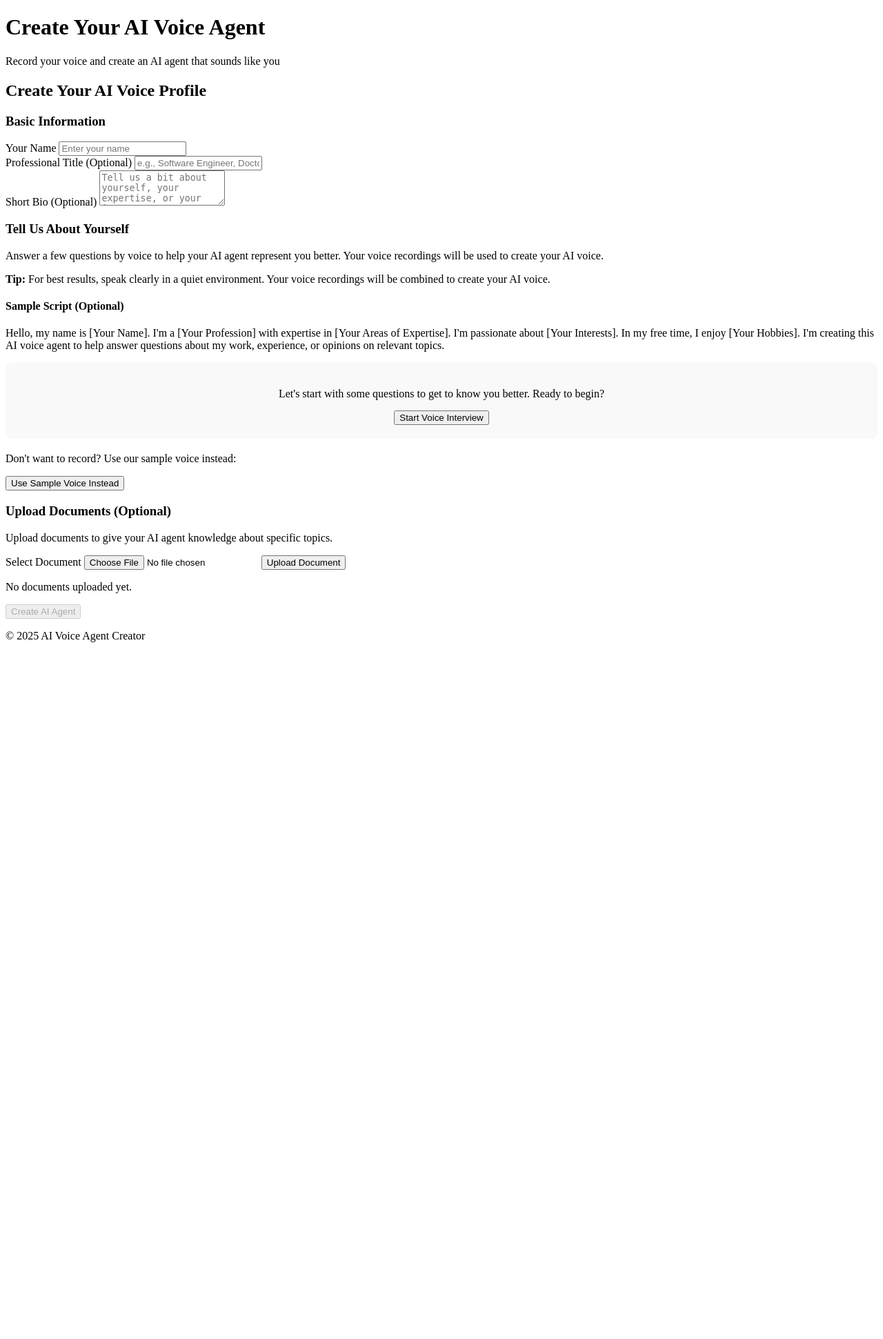
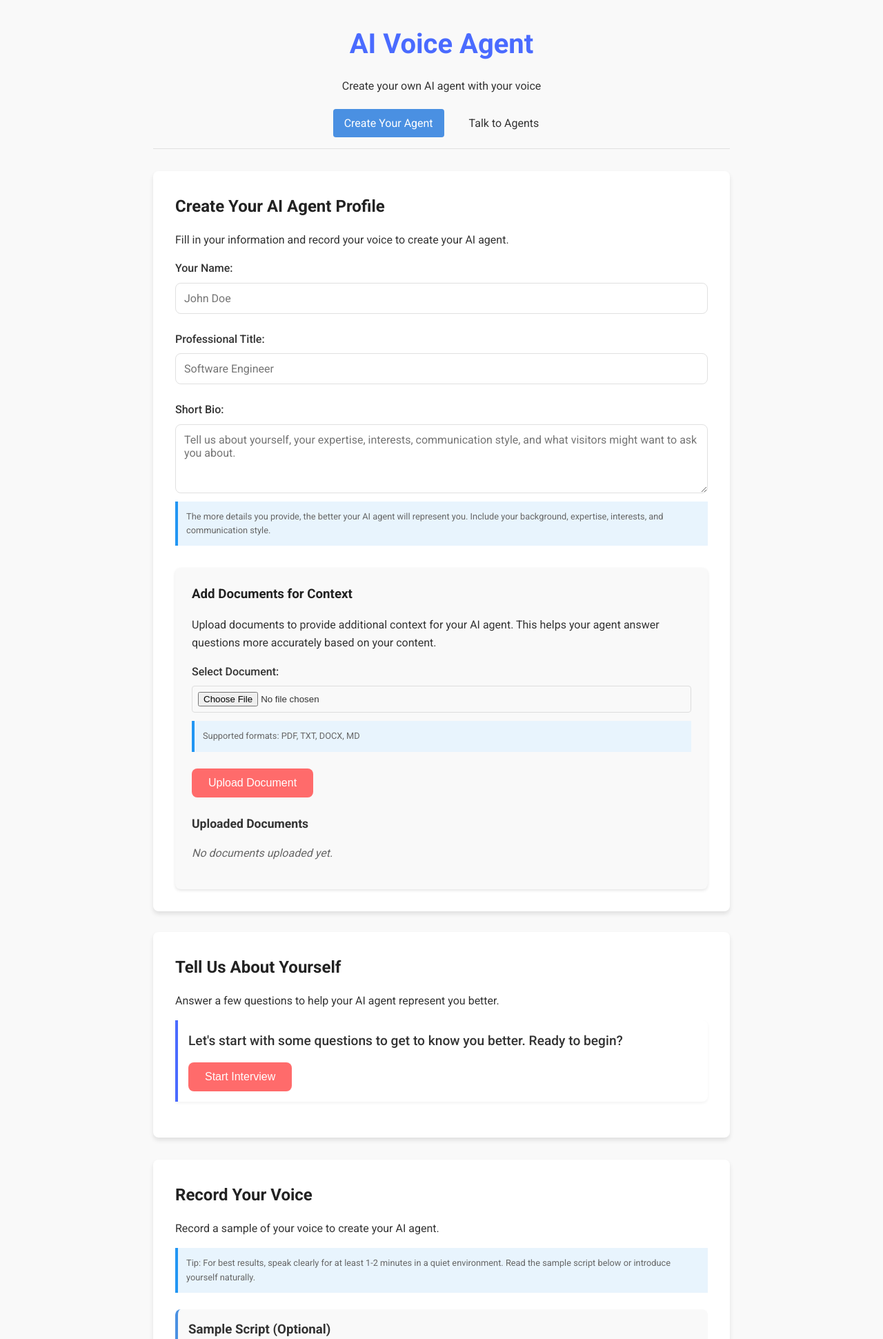
Before and after one commit to technolifts/presence, a Flask app: page / in a window 1280 px wide. Shown: the top 1941 px of the page at 69% size. Before the commit the page ends 931 px from the top, so only its background shows below. Run offline with Flask 2, Linux system fonts and the light colour scheme.

Commit message:
feat: Unify voice interview and recording sections into a cohesive user experience

```diff
--- a/static/js/app.js
+++ b/static/js/app.js
@@ -18,16 +18,12 @@ document.addEventListener('DOMContentLoaded', () => {
     const profileBio = document.getElementById('profileBio');
     const copyLinkButton = document.getElementById('copyLink');
     const shareLinkInput = document.getElementById('shareLink');
-    const resultVoiceName = document.getElementById('resultVoiceName');
+    const resultVoiceName = document.getElementById('resultAgentName');
     const resultVoiceId = document.getElementById('resultVoiceId');
     const speakButton = document.getElementById('speakButton');
     const testText = document.getElementById('testText');
     const testAudio = document.getElementById('testAudio');
     const testAudioPlayer = document.querySelector('.test-audio-player');
-    const questionContainer = document.getElementById('questionContainer');
-    const questionText = document.getElementById('questionText');
-    const nextQuestionBtn = document.getElementById('nextQuestionBtn');
-    const finishRecordingBtn = document.getElementById('finishRecordingBtn');
 
     // Set canvas dimensions
     if (visualizerCanvas) {
--- a/static/templates/index.html
+++ b/static/templates/index.html
@@ -4,207 +4,204 @@
     <meta charset="UTF-8">
     <meta name="viewport" content="width=device-width, initial-scale=1.0">
     <title>Create Your AI Voice Agent</title>
-    <link rel="stylesheet" href="/static/css/styles.css">
+    <link rel="stylesheet" href="/static/css/style.css">
+    <link rel="stylesheet" href="/static/css/document-upload.css">
+    <link href="https://fonts.googleapis.com/css2?family=Roboto:wght@300;400;500;700&display=swap" rel="stylesheet">
 </head>
 <body>
+    <div class="container">
         <header>
-        <div class="container">
-            <h1>Create Your AI Voice Agent</h1>
-            <p class="subtitle">Record your voice and create an AI agent that sounds like you</p>
-        </div>
+            <h1>AI Voice Agent</h1>
+            <p>Create your own AI agent with your voice</p>
+            <nav>
+                <a href="{{ url_for('index') }}" class="active">Create Your Agent</a>
+                <a href="{{ url_for('visitor') }}">Talk to Agents</a>
+            </nav>
         </header>
 
-    <main class="container">
-        <div class="card">
-            <div class="card-header">
-                <h2>Create Your AI Voice Profile</h2>
+        <main>
+            <section class="profile-section">
+                <h2>Create Your AI Agent Profile</h2>
+                <p>Fill in your information and record your voice to create your AI agent.</p>
+
+                <form id="profileForm">
+                    <div class="form-group">
+                        <label for="profileName">Your Name:</label>
+                        <input type="text" id="profileName" name="profileName" required placeholder="John Doe">
                     </div>
 
-            <div class="card-body">
+                    <div class="form-group">
+                        <label for="profileTitle">Professional Title:</label>
+                        <input type="text" id="profileTitle" name="profileTitle" placeholder="Software Engineer">
+                    </div>
+
+                    <div class="form-group">
+                        <label for="profileBio">Short Bio:</label>
+                        <textarea id="profileBio" name="profileBio" placeholder="Tell us about yourself, your expertise, interests, communication style, and what visitors might want to ask you about."></textarea>
+                        <p class="tip">The more details you provide, the better your AI agent will represent you. Include your background, expertise, interests, and communication style.</p>
+                    </div>
+                </form>
+
+                <div class="document-upload-section">
+                    <h3>Add Documents for Context</h3>
+                    <p>Upload documents to provide additional context for your AI agent. This helps your agent answer questions more accurately based on your content.</p>
+
+                    <div class="document-upload">
+                        <form id="documentUploadForm">
+                            <div class="form-group">
+                                <label for="documentFile">Select Document:</label>
+                                <input type="file" id="documentFile" name="document" accept=".pdf,.txt,.docx,.doc,.md">
+                                <p class="tip">Supported formats: PDF, TXT, DOCX, MD</p>
+                            </div>
+                            <button type="submit" id="uploadDocumentButton" class="btn secondary-btn">Upload Document</button>
+                        </form>
+                    </div>
+
+                    <div id="documentStatus" class="status-container" style="display: none;">
+                        <div class="loader"></div>
+                        <p>Processing document... This may take a moment.</p>
+                    </div>
+
+                    <div id="documentsList" class="documents-list">
+                        <h4>Uploaded Documents</h4>
+                        <div id="documentsContainer">
+                            <p class="no-documents">No documents uploaded yet.</p>
+                        </div>
+                    </div>
+                </div>
+            </section>
+
+            <section class="interview-section">
+                <h2>Tell Us About Yourself</h2>
+                <p>Answer a few questions to help your AI agent represent you better.</p>
+
+                <div class="interview-container">
+                    <div id="questionContainer" class="question-container">
+                        <p class="question-text">Let's start with some questions to get to know you better. Ready to begin?</p>
+                        <button id="startInterviewBtn" class="btn secondary-btn">Start Interview</button>
+                    </div>
+
+                    <div id="responseContainer" class="response-container" style="display: none;">
+                        <textarea id="userResponse" placeholder="Type your answer here..."></textarea>
+                        <div class="interview-controls">
+                            <button id="nextQuestionBtn" class="btn primary-btn">Next Question</button>
+                            <button id="finishInterviewBtn" class="btn secondary-btn" style="display: none;">Finish Interview</button>
+                        </div>
+                    </div>
+
+                    <div id="interviewProgress" class="interview-progress">
+                        <div class="progress-bar">
+                            <div id="progressFill" class="progress-fill" style="width: 0%"></div>
+                        </div>
+                        <p><span id="currentQuestionNum">0</span> of <span id="totalQuestions">10</span> questions answered</p>
+                    </div>
+
+                    <div id="interviewSummary" class="interview-summary" style="display: none;">
+                        <h3>Interview Complete!</h3>
+                        <p>Thank you for sharing information about yourself. This will help your AI agent represent you better.</p>
+                        <div class="summary-container">
+                            <h4>Summary of Your Responses:</h4>
+                            <div id="responseSummary" class="response-summary"></div>
+                        </div>
+                    </div>
+                </div>
+            </section>
+
+            <section class="recording-section">
+                <h2>Record Your Voice</h2>
+                <p>Record a sample of your voice to create your AI agent.</p>
+                <p class="tip">Tip: For best results, speak clearly for at least 1-2 minutes in a quiet environment. Read the sample script below or introduce yourself naturally.</p>
+
+                <div class="sample-script">
+                    <h3>Sample Script (Optional)</h3>
+                    <p>Hello, my name is [Your Name]. I'm a [Your Profession] with expertise in [Your Areas of Expertise]. I'm passionate about [Your Interests]. In my free time, I enjoy [Your Hobbies]. I'm creating this AI voice agent to help answer questions about [Topics]. Feel free to ask me anything about my work, experience, or opinions on relevant topics.</p>
+                    <p class="tip">For a more personalized AI agent, consider including:</p>
+                    <ul>
+                        <li>Your communication style (formal, casual, technical, etc.)</li>
+                        <li>Values and principles that are important to you</li>
+                        <li>How you typically approach problems or questions</li>
+                        <li>Specific knowledge areas where you have expertise</li>
+                        <li>Personal anecdotes that showcase your personality</li>
+                    </ul>
+                </div>
+
+                <div class="quick-test">
+                    <button id="useSampleVoice" class="btn secondary-btn">Use Sample Voice Instead</button>
+                    <p class="note">For testing purposes only - uses a pre-recorded sample.</p>
+                </div>
+
+                <div class="recorder-container">
+                    <div class="recorder-controls">
+                        <button id="recordButton" class="btn record-btn">
+                            <span class="record-icon"></span>
+                            Start Recording
+                        </button>
+                        <div id="recordingTimer" class="timer">00:00</div>
+                    </div>
+
+                    <div class="audio-visualizer">
+                        <canvas id="visualizer"></canvas>
+                    </div>
+
+                    <div class="audio-player" style="display: none;">
+                        <audio id="recordedAudio" controls></audio>
+                    </div>
+                </div>
+            </section>
+
+            <section class="voice-clone-section">
+                <h2>Create Your AI Agent</h2>
                 <form id="voiceCloneForm">
-                    <!-- Hidden fields for voice API -->
                     <input type="hidden" id="voiceName" name="voiceName">
                     <input type="hidden" id="voiceDescription" name="voiceDescription">
 
-                    <!-- Profile Information -->
-                    <div class="form-section">
-                        <h3>Basic Information</h3>
-                        <div class="form-group">
-                            <label for="profileName">Your Name</label>
-                            <input type="text" id="profileName" name="profileName" placeholder="Enter your name" required>
+                    <button type="submit" id="createVoiceButton" class="btn primary-btn" disabled>
+                        Create My AI Agent
+                    </button>
+                </form>
+
+                <div id="cloneStatus" class="status-container" style="display: none;">
+                    <div class="loader"></div>
+                    <p>Creating your voice clone... This may take a minute.</p>
                 </div>
 
-                        <div class="form-group">
-                            <label for="profileTitle">Professional Title (Optional)</label>
-                            <input type="text" id="profileTitle" name="profileTitle" placeholder="e.g., Software Engineer, Doctor, Teacher">
+                <div id="cloneResult" class="result-container" style="display: none;">
+                    <h3>AI Agent Created!</h3>
+                    <div class="voice-info">
+                        <p>Agent Name: <span id="resultAgentName"></span></p>
+                        <p>Agent ID: <span id="resultVoiceId"></span></p>
                     </div>
 
-                        <div class="form-group">
-                            <label for="profileBio">Short Bio (Optional)</label>
-                            <textarea id="profileBio" name="profileBio" rows="3" placeholder="Tell us a bit about yourself, your expertise, or your interests"></textarea>
-                        </div>
-                    </div>
-
-                    <!-- Voice Interview Section -->
-                    <div class="form-section">
-                        <h3>Tell Us About Yourself</h3>
-                        <p class="section-description">
-                            Answer a few questions by voice to help your AI agent represent you better.
-                            Your voice recordings will be used to create your AI voice.
-                        </p>
-
-                        <div class="tip">
-                            <strong>Tip:</strong> For best results, speak clearly in a quiet environment. Your voice recordings will be combined to create your AI voice.
-                        </div>
-
-                        <!-- Sample Script -->
-                        <div class="sample-script">
-                            <h4>Sample Script (Optional)</h4>
-                            <p>Hello, my name is [Your Name]. I'm a [Your Profession] with expertise in [Your Areas of Expertise]. I'm passionate about [Your Interests]. In my free time, I enjoy [Your Hobbies]. I'm creating this AI voice agent to help answer questions about my work, experience, or opinions on relevant topics.</p>
-                        </div>
-
-                        <!-- Interview Start -->
-                        <div id="interviewStart" class="interview-start">
-                            <p>Let's start with some questions to get to know you better. Ready to begin?</p>
-                            <button type="button" id="startInterviewBtn" class="btn primary-btn">Start Voice Interview</button>
-                        </div>
-
-                        <!-- Question Display (initially hidden) -->
-                        <div id="questionContainer" class="question-container" style="display: none;">
-                            <p class="question-text">Loading question...</p>
-                        </div>
-
-                        <!-- Response Container -->
-                        <div id="responseContainer" class="response-container" style="display: none;">
-                            <!-- Recording Controls -->
-                            <div class="recording-controls">
-                                <button type="button" id="recordButton" class="btn record-btn">
-                                    <span class="record-icon"></span>Record Answer
-                                </button>
-
-                                <div id="visualizer-container" class="audio-visualizer">
-                                    <canvas id="visualizer"></canvas>
-                                    <div id="recordingTimer" class="recording-timer">00:00</div>
-                                </div>
-                            </div>
-
-                            <!-- Audio Player -->
-                            <div class="audio-player" style="display: none;">
-                                <audio id="recordedAudio" controls></audio>
-                            </div>
-
-                            <!-- Navigation Controls -->
-                            <div class="interview-controls">
-                                <button type="button" id="nextQuestionBtn" class="btn secondary-btn">Next Question</button>
-                                <button type="button" id="finishInterviewBtn" class="btn primary-btn" style="display: none;">Finish Interview</button>
-                            </div>
-                        </div>
-
-                        <!-- Interview Progress -->
-                        <div id="interviewProgress" class="interview-progress" style="display: none;">
-                            <div class="progress-bar">
-                                <div id="progressFill" class="progress-fill" style="width: 0%"></div>
-                            </div>
-                            <div class="progress-text">
-                                Question <span id="currentQuestionNum">1</span> of <span id="totalQuestions">5</span>
-                            </div>
-                        </div>
-
-                        <!-- Interview Summary (shown after completion) -->
-                        <div id="interviewSummary" class="interview-summary" style="display: none;">
-                            <h4>Interview Complete!</h4>
-                            <p>Thank you for completing the interview. Your voice has been recorded and will be used to create your AI agent.</p>
-                            <div class="summary-container">
-                                <div id="responseSummary" class="response-summary"></div>
-                            </div>
-                        </div>
-
-                        <!-- Sample Voice Option -->
-                        <div class="sample-voice-option">
-                            <p>Don't want to record? Use our sample voice instead:</p>
-                            <button type="button" id="useSampleVoice" class="btn secondary-btn">Use Sample Voice Instead</button>
-                        </div>
-                    </div>
-
-                    <!-- Document Upload Section -->
-                    <div class="form-section">
-                        <h3>Upload Documents (Optional)</h3>
-                        <p class="section-description">
-                            Upload documents to give your AI agent knowledge about specific topics.
-                        </p>
-
-                        <form id="documentUploadForm">
-                            <div class="form-group">
-                                <label for="documentFile">Select Document</label>
-                                <input type="file" id="documentFile" name="documentFile" accept=".pdf,.docx,.txt,.md">
-                                <button type="submit" id="uploadDocumentButton" class="btn secondary-btn">Upload Document</button>
-                            </div>
-                        </form>
-
-                        <div id="documentStatus" class="status-message" style="display: none;">
-                            <div class="loader"></div>
-                            <p>Uploading document...</p>
-                        </div>
-
-                        <div id="documentsContainer" class="documents-container">
-                            <p class="no-documents">No documents uploaded yet.</p>
-                        </div>
-                    </div>
-
-                    <!-- Submit Button -->
-                    <div class="form-actions">
-                        <button type="submit" id="createVoiceButton" class="btn primary-btn" disabled>Create AI Agent</button>
-                    </div>
-
-                    <!-- Status Messages -->
-                    <div id="cloneStatus" class="status-message" style="display: none;">
-                        <div class="loader"></div>
-                        <p>Creating your AI agent... This may take a minute.</p>
-                    </div>
-                </form>
-
-                <!-- Result Section -->
-                <div id="cloneResult" class="result-section" style="display: none;">
-                    <h3>Your AI Agent is Ready!</h3>
-                    <p>Congratulations! Your AI agent <strong id="resultAgentName"></strong> has been created successfully.</p>
-
-                    <div class="result-details">
-                        <p>Voice ID: <span id="resultVoiceId" class="voice-id"></span></p>
-                    </div>
-
-                    <div class="share-section">
-                        <h4>Share Your AI Agent</h4>
-                        <div class="share-link-container">
-                            <input type="text" id="shareLink" readonly>
-                            <button id="copyLink" class="btn secondary-btn">Copy</button>
-                        </div>
-                    </div>
-
-                    <div class="test-section">
-                        <h4>Test Your AI Voice</h4>
-                        <div class="form-group">
-                            <label for="testText">Enter text to speak</label>
-                            <textarea id="testText" rows="3" placeholder="Type something for your AI to say..."></textarea>
-                            <button id="speakButton" class="btn secondary-btn">Speak Text</button>
-                        </div>
-
+                    <div class="try-voice-section">
+                        <h3>Try Your AI Agent</h3>
+                        <p>Ask your AI agent a question to see how it responds with your voice:</p>
+                        <textarea id="testText" placeholder="Enter a question to ask your AI agent...">Tell me about yourself and what you do.</textarea>
+                        <button id="speakButton" class="btn secondary-btn">Ask Question</button>
                         <div class="test-audio-player" style="display: none;">
                             <audio id="testAudio" controls></audio>
                         </div>
                     </div>
+
+                    <div class="next-steps">
+                        <h3>Next Steps</h3>
+                        <p>Your AI agent is now available for visitors to interact with! Share the link below:</p>
+                        <div class="share-link">
+                            <input type="text" id="shareLink" readonly value="{{ request.url_root }}visitor">
+                            <button id="copyLink" class="btn small-btn">Copy</button>
+                        </div>
+                        <a href="{{ url_for('visitor') }}" class="btn primary-btn">Go to Visitor Page</a>
                     </div>
                 </div>
-        </div>
+            </section>
         </main>
 
         <footer>
-        <div class="container">
-            <p>&copy; 2025 AI Voice Agent Creator</p>
+            <p>&copy; 2025 Voice Cloning Project</p>
+        </footer>
     </div>
-    </footer>
 
-    <!-- Scripts -->
-    <script src="/static/js/recorder.js"></script>
-    <script src="/static/js/app.js"></script>
+    <script src="{{ url_for('static', filename='js/recorder.js') }}"></script>
+    <script src="{{ url_for('static', filename='js/app.js') }}"></script>
+    <script src="{{ url_for('static', filename='js/interview.js') }}"></script>
 </body>
 </html>
```
Lines whose indentation alone changed are shown as unchanged.
